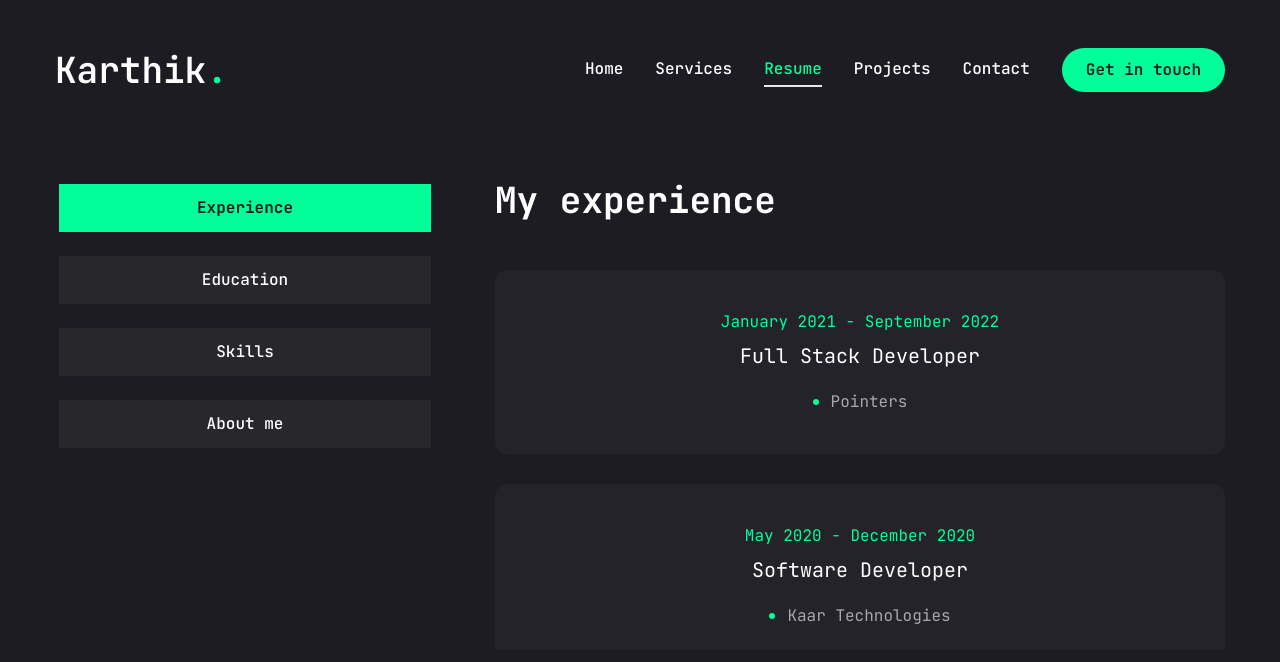
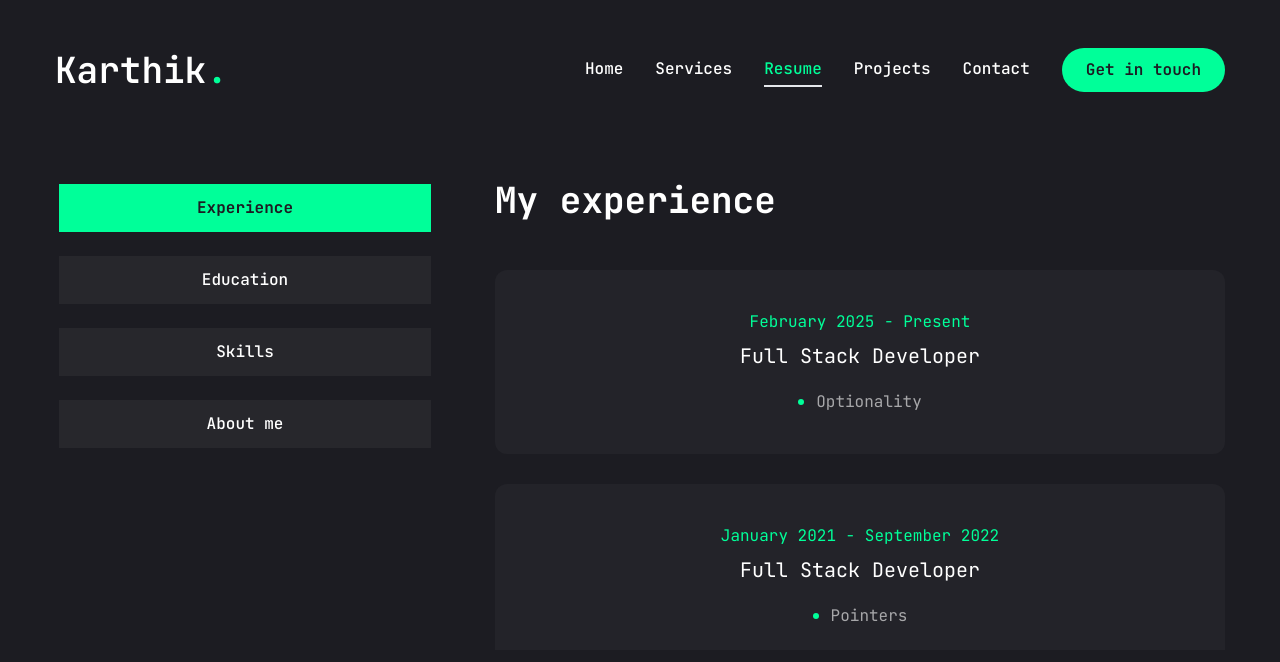
Before and after one commit to karthikdurai-kd/my-portfolio, a Next.js app: page /resume in a window 1280 px wide. Shown: the top 662 px of the page. Built offline with nearby package versions, Linux system fonts and the light colour scheme.

Commit message:
Updated profile

```diff
--- a/app/resume/page.jsx
+++ b/app/resume/page.jsx
@@ -68,6 +68,11 @@ const experience = {
   title: "My experience",
   description: "",
   items: [
+    {
+      company: "Optionality",
+      position: "Full Stack Developer",
+      duration: "February 2025 - Present",
+    },
     {
       company: "Pointers",
       position: "Full Stack Developer",
--- a/components/Photo.jsx
+++ b/components/Photo.jsx
@@ -10,7 +10,7 @@ const Photo = () => {
       <motion.div>
         <div className="w-[298px] h-[298px] xl:w-[498px] xl:h-[498px] mix-blend-lighten">
           <Image
-            src="/assets/Karthik_Photo.png"
+            src="/assets/Karthik_Photo_2.png"
             priority
             quality={100}
             width={300}
```
Also changed, not shown: public/assets/Karthik_Photo_1.jpg (added), 1 other file (tests, documents, lock files or other folders).
